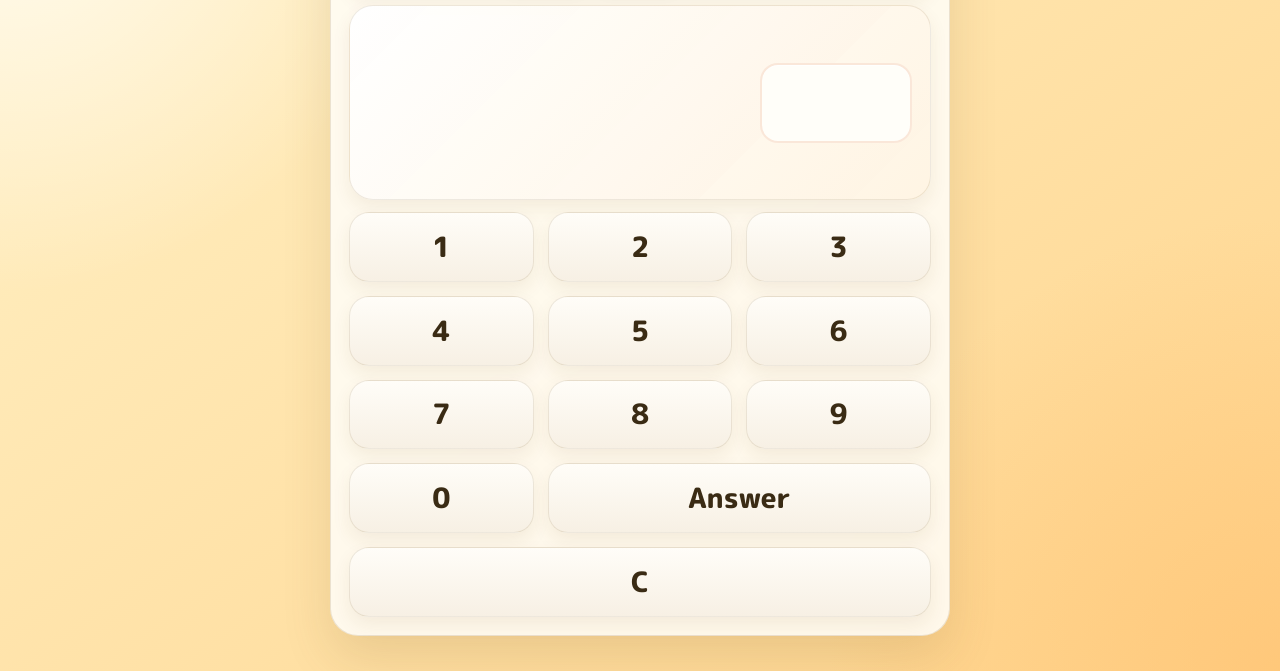
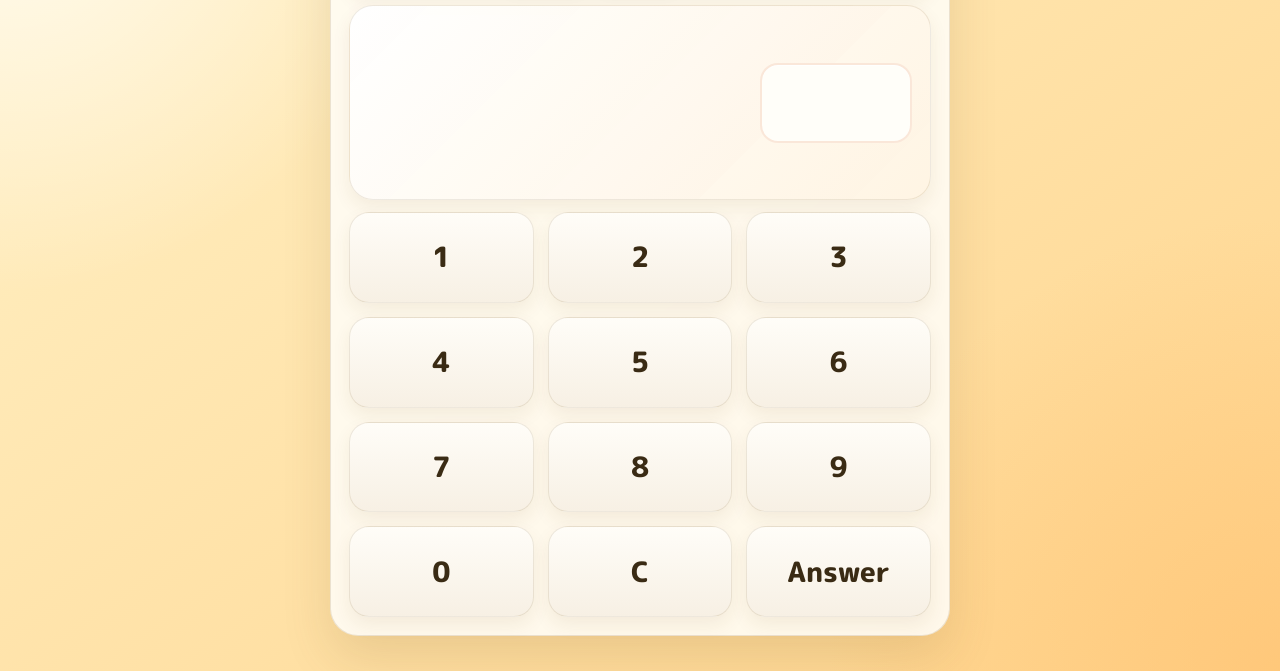
Before and after one commit to merinowool100/G03_calc, a plain HTML site: page html/play.html in a window 1280 px wide. Shown: the part 129-800 px from the top of the page. Drawn offline with Linux system fonts and the light colour scheme.

Commit message:
Arrange keypad bottom row as 0, C, Answer
Collapse the former two bottom rows into one equal-width control row.

Co-authored-by: ichi <merinowool100@users.noreply.github.com>

```diff
--- a/html/css/style.css
+++ b/html/css/style.css
@@ -694,7 +694,7 @@ html[data-play-mode="imagetore"] #feedback-calc {
   margin-top: 0;
   display: grid;
   grid-template-columns: repeat(3, minmax(0, 1fr));
-  grid-template-rows: repeat(5, minmax(56px, 1fr));
+  grid-template-rows: repeat(4, minmax(56px, 1fr));
   gap: 14px;
   align-content: stretch;
 }
@@ -769,19 +769,19 @@ html[data-play-mode="imagetore"] #feedback-calc {
   grid-row: 4;
 }
 
+#clearButton {
+  grid-column: 2;
+  grid-row: 4;
+  background: linear-gradient(180deg, #908c87, #6c6762);
+  color: #fff;
+}
+
 #submitAnswerButton {
-  grid-column: 2 / 4;
+  grid-column: 3;
   grid-row: 4;
   background: linear-gradient(180deg, #53c95d, #2f9445);
   color: #fff;
   border-color: rgba(36, 121, 73, 0.18);
-}
-
-#clearButton {
-  grid-column: 1 / 4;
-  grid-row: 5;
-  background: linear-gradient(180deg, #908c87, #6c6762);
-  color: #fff;
 }
 
 .numbtn {
@@ -1054,7 +1054,7 @@ html[data-play-mode="imagetore"] #feedback-calc {
     gap: 6px;
     flex: 1 1 auto;
     min-height: 0;
-    grid-template-rows: repeat(5, minmax(0, 1fr));
+    grid-template-rows: repeat(4, minmax(0, 1fr));
   }
 
   #numberButtons button {
--- a/html/play.html
+++ b/html/play.html
@@ -95,10 +95,10 @@
               <button type="button" class="numbtn" id="btn8">8</button>
               <button type="button" class="numbtn" id="btn9">9</button>
               <button type="button" class="numbtn" id="btn0">0</button>
+              <button type="button" class="btn" id="clearButton">C</button>
               <button type="button" class="btn" id="submitAnswerButton">
                 Answer
               </button>
-              <button type="button" class="btn" id="clearButton">C</button>
             </div>
           </div>
         </div>
```
